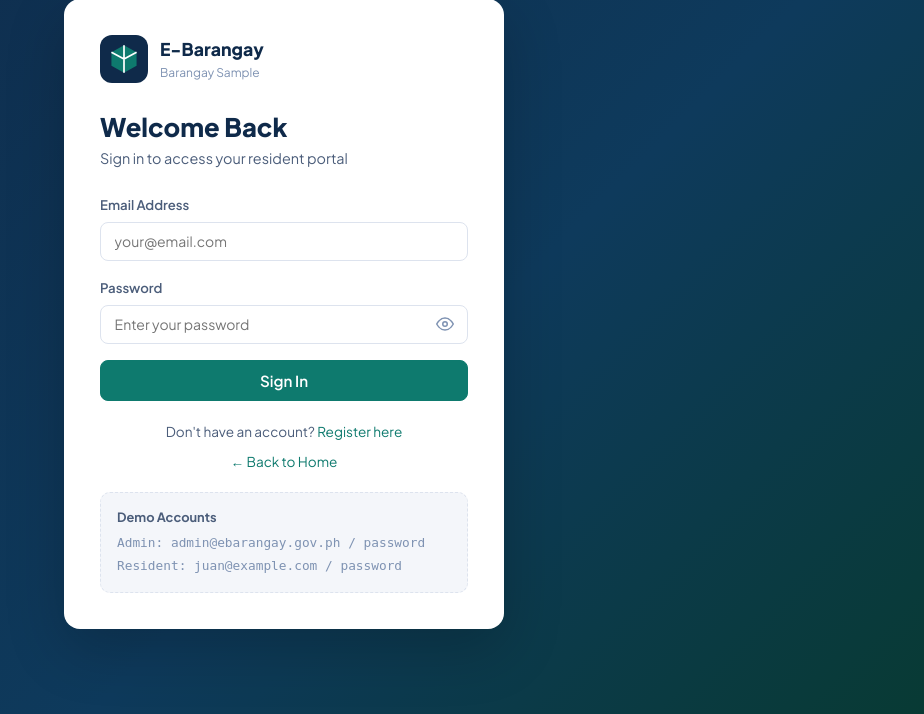
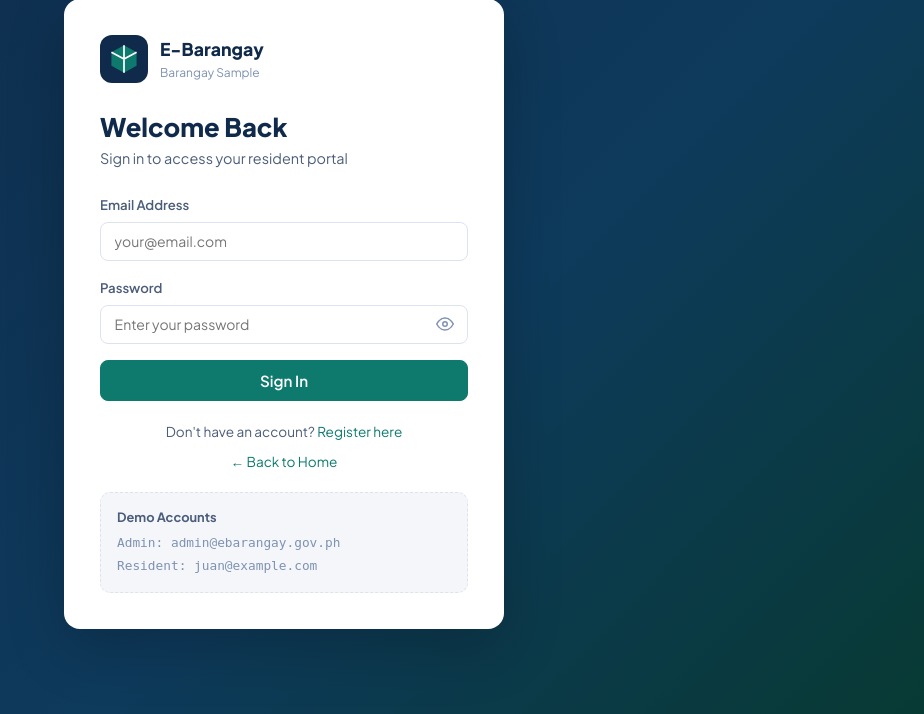
Before and after one commit to kelvinmarious36011-ship-it/E-Barangay-Oline-Access-System, a PHP site: page /login.php in a window 1280 px wide. Shown: the part 86-800 px from the top of the page, without its empty margins (356-1280 px from the left). Run offline with PHP 8.4, Linux system fonts and the light colour scheme.

Commit message:
initial commit

```diff
--- a/login.php
+++ b/login.php
@@ -115,8 +115,8 @@ clearOld();
 
         <div class="auth-demo-box">
             <strong>Demo Accounts</strong>
-            <div>Admin: admin@ebarangay.gov.ph / password</div>
-            <div>Resident: juan@example.com / password</div>
+            <div>Admin: admin@ebarangay.gov.ph </div>
+            <div>Resident: juan@example.com </div>
         </div>
     </div>
 </div>
```
